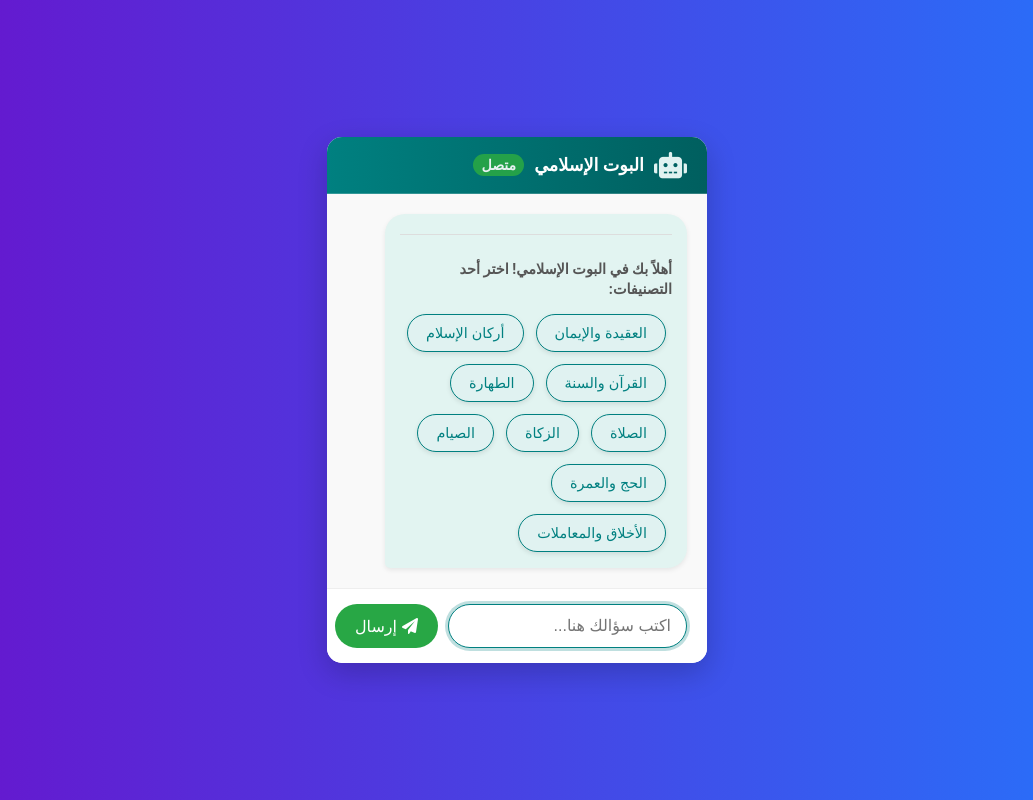
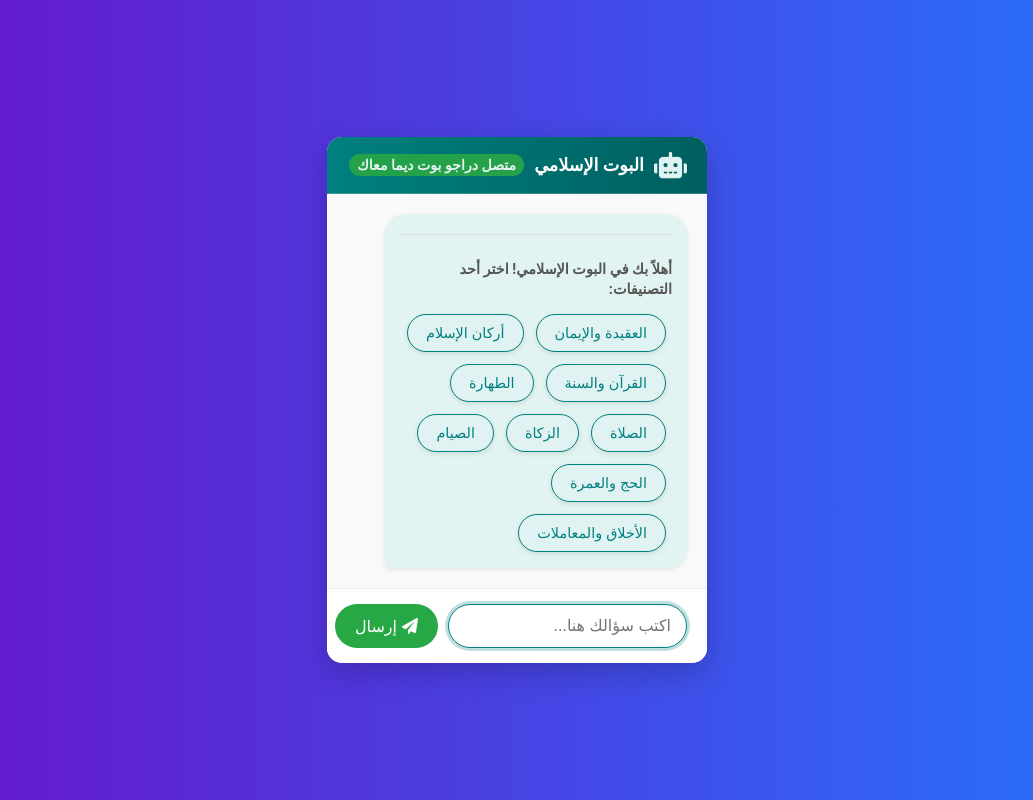
Before and after one commit to Simo20046/MyIslamicChatbot, a plain HTML site: page MyIslamicChatbot/index.html in a window 1280 px wide. Shown: the whole page, without its empty margins (123-1156 px from the left). Drawn offline with Linux system fonts and the light colour scheme.

Commit message:
Update index.html

```diff
--- a/MyIslamicChatbot/index.html
+++ b/MyIslamicChatbot/index.html
@@ -12,7 +12,7 @@
         <div class="chat-header">
             <i class="fas fa-robot chat-icon"></i>
             <span id="chat-title">البوت الإسلامي</span>
-            <div class="chat-status">متصل</div>
+            <div class="chat-status">متصل دراجو بوت ديما معاك</div>
         </div>
         <div class="chat-body" id="chat-body">
             </div>
```
